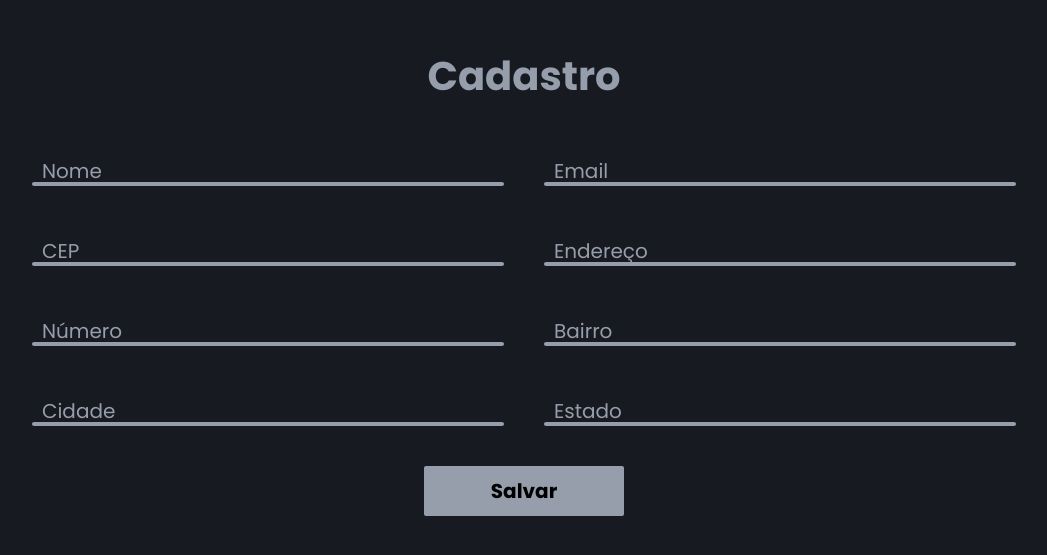
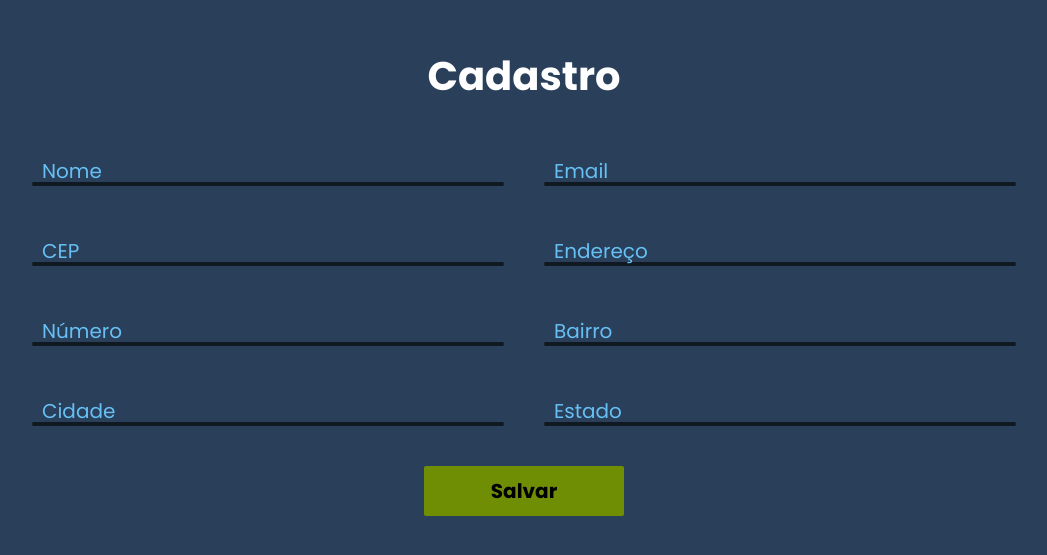
Before and after one commit to gustavomyszko/VScode_python, a plain HTML site: page ConsumoAPIJava/index.html in a window 1280 px wide. Shown: the part 119-674 px from the top of the page, without its empty margins (116-1163 px from the left). Drawn offline with Linux system fonts and the light colour scheme.

Commit message:
last color

```diff
--- a/ConsumoAPIJava/CSS/style.css
+++ b/ConsumoAPIJava/CSS/style.css
@@ -7,8 +7,11 @@
 }
 
 :root {
-    --bg-color: #171a21;
-    --primary-color: #969eab
+    --bg-color: #2A3F5A;
+    --primary-color: #101822;
+    --buton-color: #708E04;
+    --imputText-color: #66C0F4;
+    --myWhite-color: #ffffff;
 }
 
 body {
@@ -34,7 +37,7 @@ body {
     font-size: 40px;
     text-align: center;
     user-select: none;
-    color: var(--primary-color);
+    color: var(--myWhite-color);
 }
 
 .row {
@@ -54,7 +57,7 @@ body {
     top:0;
     left: 10px;
     font-size: 20px;
-    color: var(--primary-color);
+    color: var(--imputText-color);
     transition: .5s;
     cursor: text;
 }
@@ -93,7 +96,7 @@ body {
     border:none;
     outline: none;
     cursor: pointer;
-    background-color: var(--primary-color);
+    background-color: var(--buton-color);
     font-size: 20px;
     font-weight: bold;
     border-radius: 2px;
```
